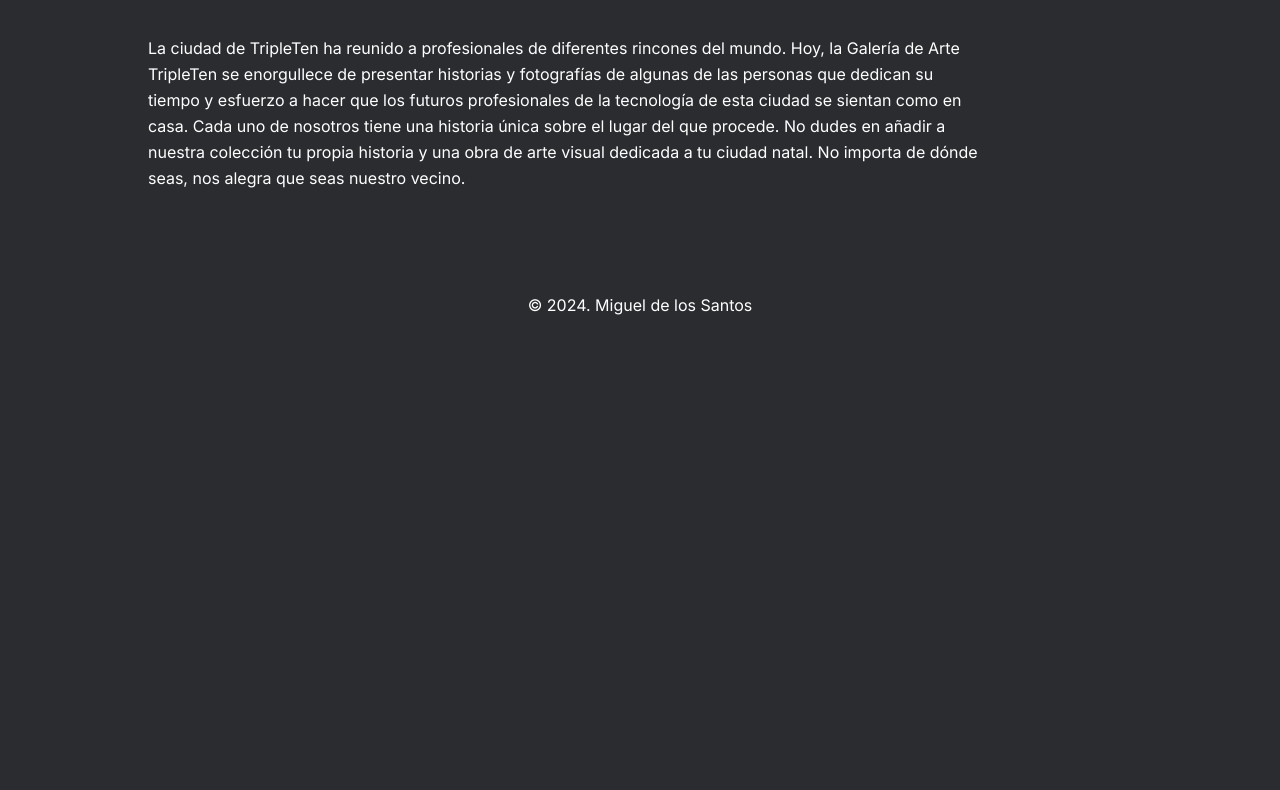
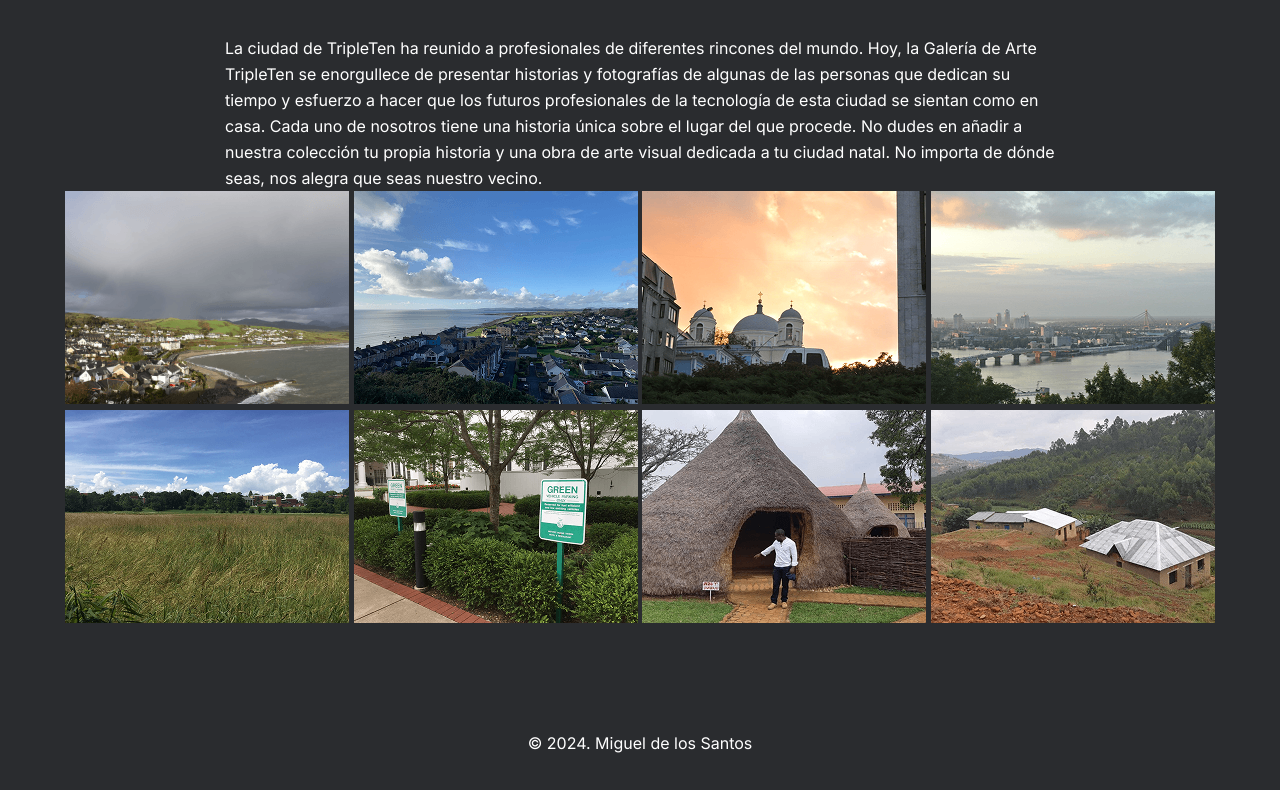
Before and after one commit to migueldelossantos/web_project_homeland, a plain HTML site: page index.html in a window 1280 px wide. Shown: the part 1681-2471 px from the top of the page. Before the commit the page ends 2033 px from the top, so only its background shows below. Drawn offline with Linux system fonts and the light colour scheme.

Commit message:
Seccion de photo-grid

```diff
--- a/blocks/content.css
+++ b/blocks/content.css
@@ -1,10 +1,14 @@
 .content {
-  margin: 0 148px;
+  margin: 0;
+  display: flex;
+  flex-direction: column;
+  align-items: center;
+  padding: 0 50px;
 }
 
 @media screen and (max-width: 1024px) {
   .content {
-    margin: 0 24px;
+    padding: 24px;
   }
 }
 
@@ -12,5 +16,6 @@
   .content {
     margin: 0 16px;
     min-width: 288px;
+    padding: 0;
   }
 }
--- a/blocks/lead.css
+++ b/blocks/lead.css
@@ -3,6 +3,7 @@
   flex-direction: column;
   justify-content: stretch;
   align-items: center;
+  width: 100%;
 }
 
 .lead__title {
--- /dev/null
+++ b/blocks/photo-grid.css
@@ -0,0 +1,39 @@
+.photo-grid {
+  display: grid;
+  grid-template-columns: repeat(4, 1fr);
+  gap: 16px;
+  margin-top: 118px;
+}
+
+@media screen and (max-width: 1185px) {
+  .photo-grid {
+    grid-template-columns: repeat(3, 1fr);
+    gap: 16px;
+    margin-top: 64px;
+    width: 100%;
+  }
+}
+
+@media screen and (max-width: 1024px) {
+  .photo-grid {
+    grid-template-columns: repeat(2, 1fr);
+    gap: 16px;
+    margin-top: 64px;
+    width: 100%;
+  }
+
+  .photo-grid__item {
+    width: 100%;
+    height: auto;
+  }
+}
+
+@media screen and (max-width: 544px) {
+  .photo-grid {
+    display: flex;
+    flex-direction: column;
+    align-items: center;
+    gap: 12px;
+    margin-top: 38px;
+  }
+}
--- a/index.html
+++ b/index.html
@@ -51,6 +51,48 @@
             nos alegra que seas nuestro vecino.
           </p>
         </section>
+        <section class="photo-grid">
+          <img
+            class="photo-grid__item"
+            src="./images/item_01.png"
+            alt="item_01"
+          />
+          <img
+            class="photo-grid__item"
+            src="./images/item_02.png"
+            alt="item_02"
+          />
+          <img
+            class="photo-grid__item"
+            src="./images/item_03.png"
+            alt="item_03"
+          />
+          <img
+            class="photo-grid__item"
+            src="./images/item_04.png"
+            alt="item_04"
+          />
+          <img
+            class="photo-grid__item"
+            src="./images/item_05.png"
+            alt="item_05"
+          />
+          <img
+            class="photo-grid__item"
+            src="./images/item_06.png"
+            alt="item_06"
+          />
+          <img
+            class="photo-grid__item"
+            src="./images/item_07.png"
+            alt="item_07"
+          />
+          <img
+            class="photo-grid__item"
+            src="./images/item_08.png"
+            alt="item_08"
+          />
+        </section>
       </main>
       <footer class="footer">
         <p class="footer__copyright">© 2024. Miguel de los Santos</p>
--- a/pages/index.css
+++ b/pages/index.css
@@ -5,8 +5,8 @@
 @import url("../blocks/body.css");
 @import url("../blocks/page.css");
 @import url("../blocks/header.css");
-@import url("../blocks/logo.css");
 @import url("../blocks/content.css");
 @import url("../blocks/lead.css");
 @import url("../blocks/intro.css");
+@import url("../blocks/gallery.css");
 @import url("../blocks/footer.css");
```
Also changed, not shown: images/item_01.png (added), images/item_02.png (added), images/item_03.png (added), images/item_04.png (added), images/item_05.png (added), images/item_06.png (added), images/item_07.png (added), images/item_08.png (added).
